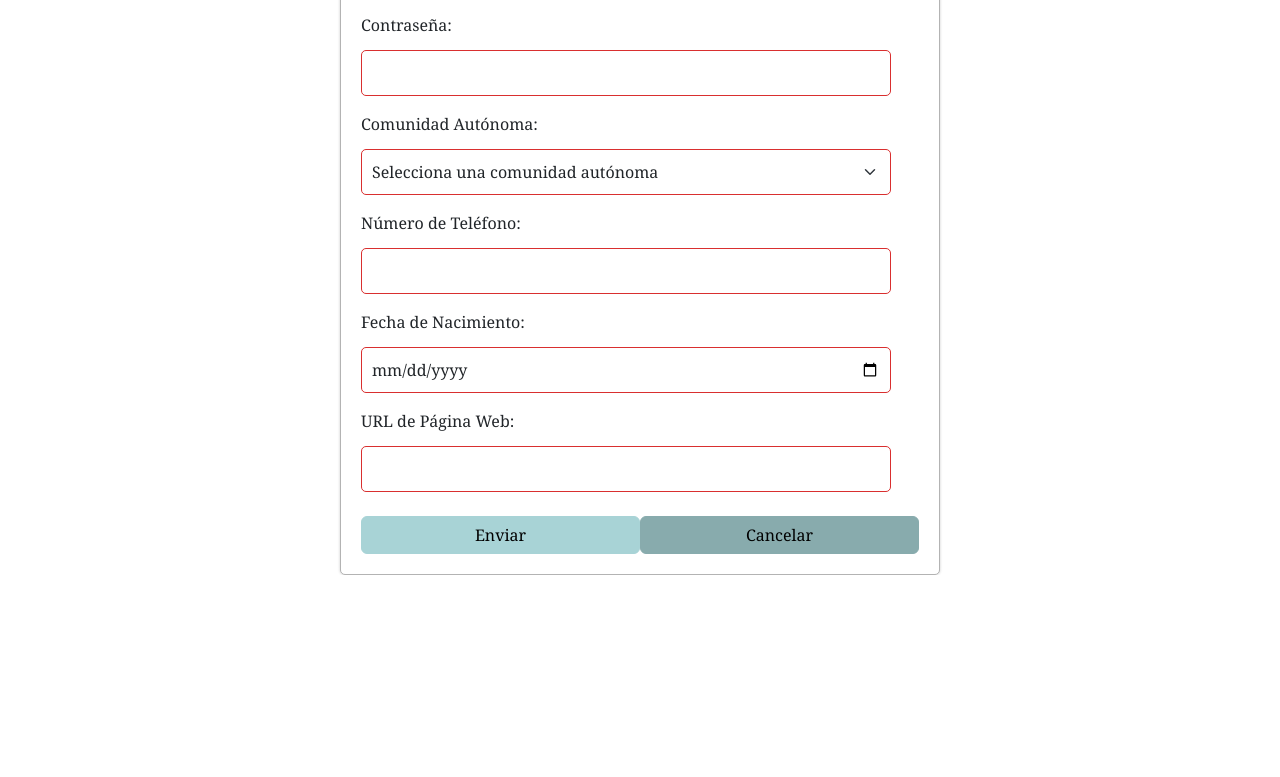
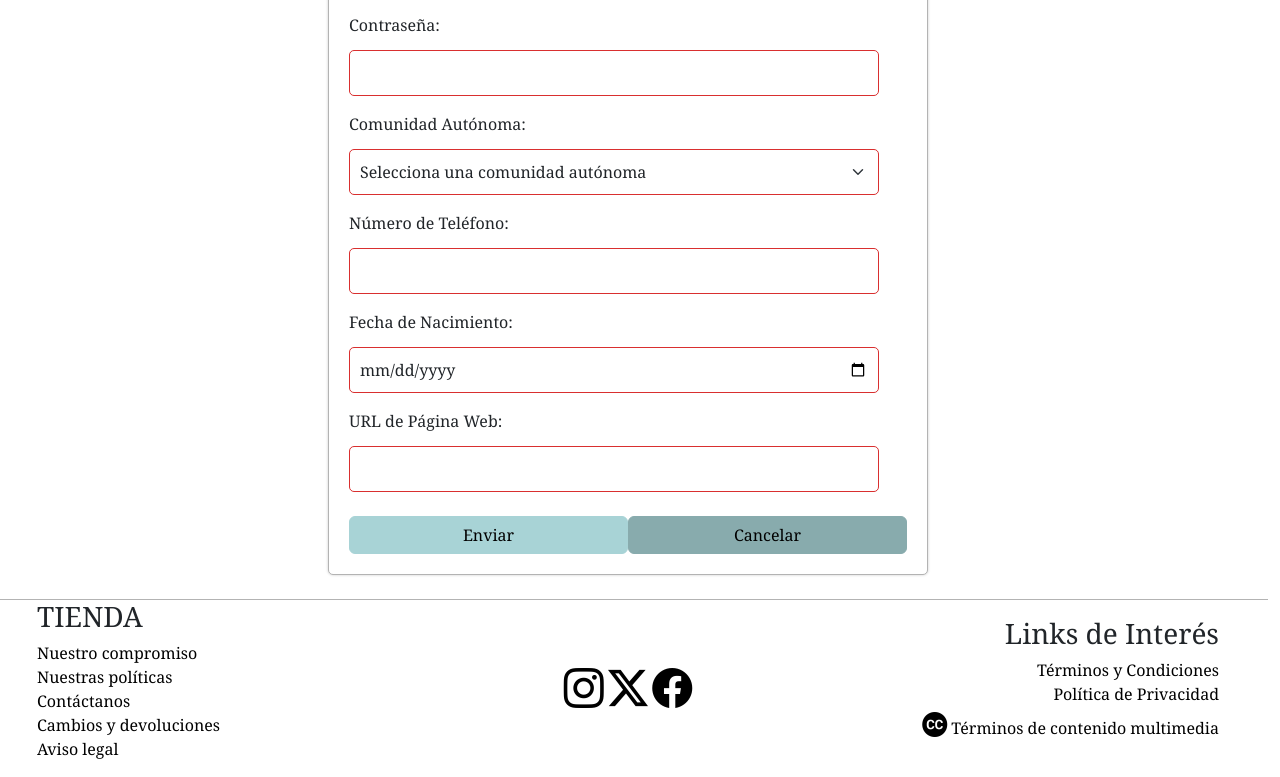
Before and after one commit to MarEscVer/DIWEB, a website built with webpack: page layoutMEV/src/registro.html in a window 1280 px wide. Shown: the part 464-1241 px from the top of the page. Before the commit the page ends 1039 px from the top, so only its background shows below. Built offline with nearby package versions, Linux system fonts and the light colour scheme.

Commit message:
BOOTSTRAP CAMBIOS

```diff
--- a/layoutMEV/src/registro.html
+++ b/layoutMEV/src/registro.html
@@ -12,7 +12,7 @@
         <div class="container-fluid">
             <div id="registro" class="row">
                 <!-- Navbar -->
-                <nav class="navbar navbar-expand-lg navbar-light bg-light">
+                <nav class="row navbar navbar-expand-lg navbar-light bg-light">
                     <div class="container-fluid">
                         <a class="navbar-brand" href="index.html">
                             <img src="./img/POMPASNCONTORNO.svg" alt="BLOOM tienda de jabones naturales" width="40"
@@ -25,7 +25,8 @@
                                         class="bi bi-house"></i><br>Inicio</a>
                                 <a class="nav-link" href="registro.html"><i class="bi bi-book"></i><br>Catálogo</a>
                                 <a class="nav-link" href="#"><i class="bi bi-people"></i><br>Quines somos</a>
-                                <a class="nav-link" href="estadistica.html"><i class="bi bi-bar-chart-line"></i><br>Estadística</a>
+                                <a class="nav-link" href="estadistica.html"><i
+                                        class="bi bi-bar-chart-line"></i><br>Estadística</a>
                             </div>
                         </div>
                         <div class="campana">
@@ -37,6 +38,7 @@
                 </nav>
 
                 <!-- Migas de Pan -->
+                <div class="row">
                     <nav aria-label="breadcrumb">
                         <ol class="breadcrumb">
                             <li class="breadcrumb-item"><a href="./index.html">Inicio</a></li>
@@ -44,8 +46,7 @@
                         </ol>
                     </nav>
 
-                <form id="registroForm" action="procesar_registro.php" method="post" class="mt-4">
-
+                    <form id="registroForm" action="procesar_registro.php" method="post" class="mt-4 mb-4">
                         <!--Todos los input serán requeridos para que a nivel de estilos siempre aparecerá el estilo input:valid en aquellos campos que no estén requeridos-->
                         <div class="mb-3">
                             <label for="nombre" class="form-label">Nombre: </label>
@@ -55,8 +56,9 @@
                         </div>
                         <div class="mb-3">
                             <label for="apellidos" class="form-label">Apellidos: </label>
-                        <input type="text" class="form-control" id="apellidos" name="apellidos" data-bs-toggle="tooltip"
-                            data-bs-placement="top" title="Máximo 40 caracteres" required maxlength="40">
+                            <input type="text" class="form-control" id="apellidos" name="apellidos"
+                                data-bs-toggle="tooltip" data-bs-placement="top" title="Máximo 40 caracteres" required
+                                maxlength="40">
                         </div>
                         <div class="mb-3">
                             <label for="email" class="form-label">Email:</label>
@@ -89,13 +91,14 @@
                         </div>
                         <div class="mb-3">
                             <label for="fecha-nacimiento" class="form-label">Fecha de Nacimiento:</label>
-                        <input type="date" class="form-control" id="fecha-nacimiento" name="fecha-nacimiento" required>
+                            <input type="date" class="form-control" id="fecha-nacimiento" name="fecha-nacimiento"
+                                required>
                         </div>
                         <div class="mb-3">
                             <label for="pagina-web" class="form-label">URL de Página Web:</label>
                             <input type="url" class="form-control" id="pagina-web" name="pagina-web"
-                            data-bs-toggle="tooltip" data-bs-placement="top" title="https://www.nombre-apellidos.com"
-                            pattern="https?://.+" required>
+                                data-bs-toggle="tooltip" data-bs-placement="top"
+                                title="https://www.nombre-apellidos.com" pattern="https?://.+" required>
                         </div>
                         <!-- Botones de Bootstrap -->
                         <div class="d-flex justify-content-between mt-4">
@@ -105,8 +108,40 @@
                         </div>
                     </form>
                 </div>
+                <footer class="row">
+                    <section class="informacion-tienda">
+                        <h3>TIENDA</h3>
+                        <ul>
+                            <li><a href="#">Nuestro compromiso</a></li>
+                            <li><a href="#">Nuestras políticas</a></li>
+                            <li><a href="#">Contáctanos</a></li>
+                            <li><a href="#">Cambios y devoluciones</a></li>
+                            <li><a href="#">Aviso legal</a></li>
+                        </ul>
+
+                    </section>
+                    <section class="redes-sociales">
+                        <a href="#"><i class="bi bi-instagram"></i></a>
+                        <a href="#"><i class="bi bi-twitter-x"></i></a>
+                        <a href="#"><i class="bi bi-facebook"></i></a>
+                    </section>
+                    <section class="links-interes">
+                        <h3>Links de Interés</h3>
+                        <ul>
+                            <li><a href="#">Términos y Condiciones</a></li>
+                            <li><a href="#">Política de Privacidad</a></li>
+                            <li><a href="https://pixabay.com/es/service/license-summary/">
+                                    <i class="bi bi-cc-circle-fill"></i>
+                                    Términos de contenido multimedia
+                                </a>
+                            </li>
+                        </ul>
+                    </section>
+                </footer>
             </div>
         </div>
+    </div>
+
 
     <!-- Modal de Confirmación -->
     <div class="modal fade" id="confirmacionModal" tabindex="-1" aria-labelledby="confirmacionModalLabel"
@@ -122,7 +157,8 @@
                 </div>
                 <div class="modal-footer">
                     <button type="button" class="btn btn-primary" data-bs-dismiss="modal">Cancelar</button>
-                    <button type="button" class="btn btn-secondary" data-bs-dismiss="modal" id="confirmarCancelacionButton">Confirmar Cancelación</button>
+                    <button type="button" class="btn btn-secondary" data-bs-dismiss="modal"
+                        id="confirmarCancelacionButton">Confirmar Cancelación</button>
                 </div>
             </div>
         </div>
```
Also changed, not shown: layoutMEV/src/estadistica.html (+7 -6 lines), layoutMEV/src/index.html (+26 -21 lines). Lines whose indentation alone changed are shown as unchanged.
